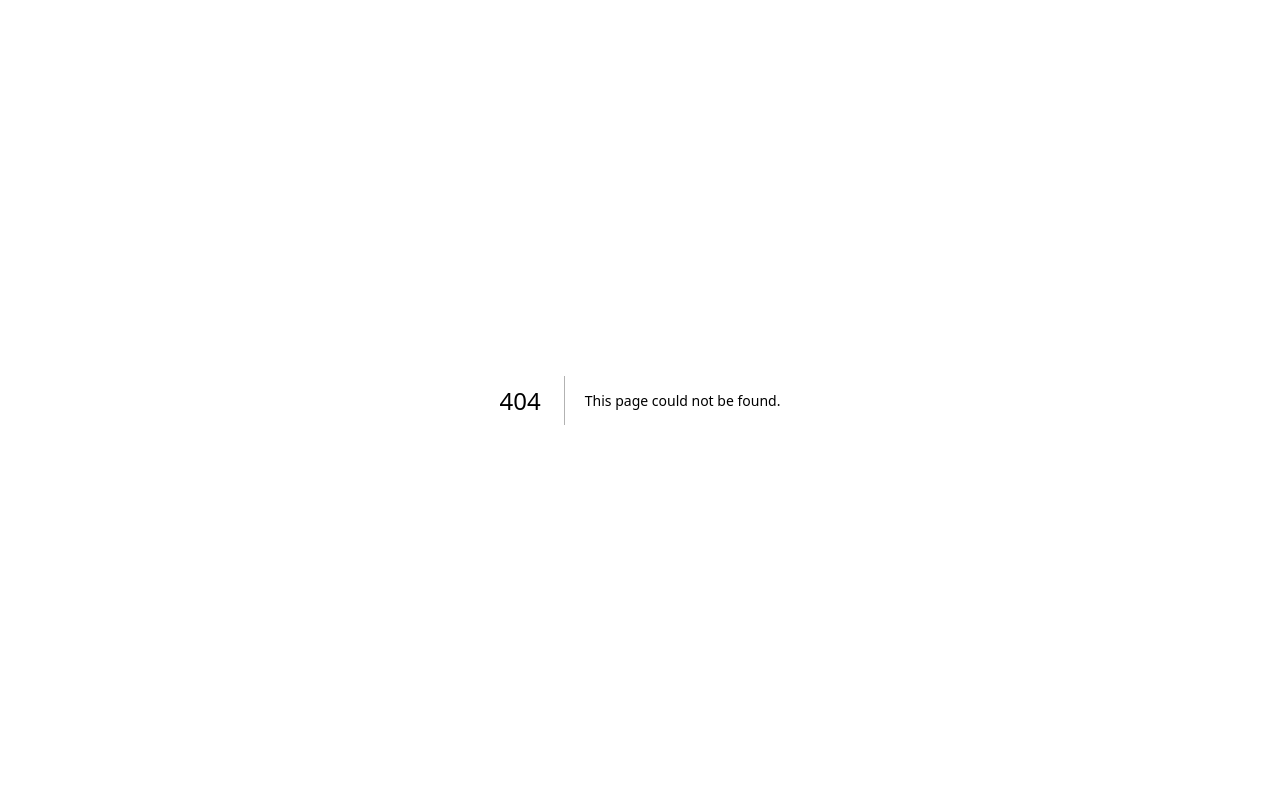
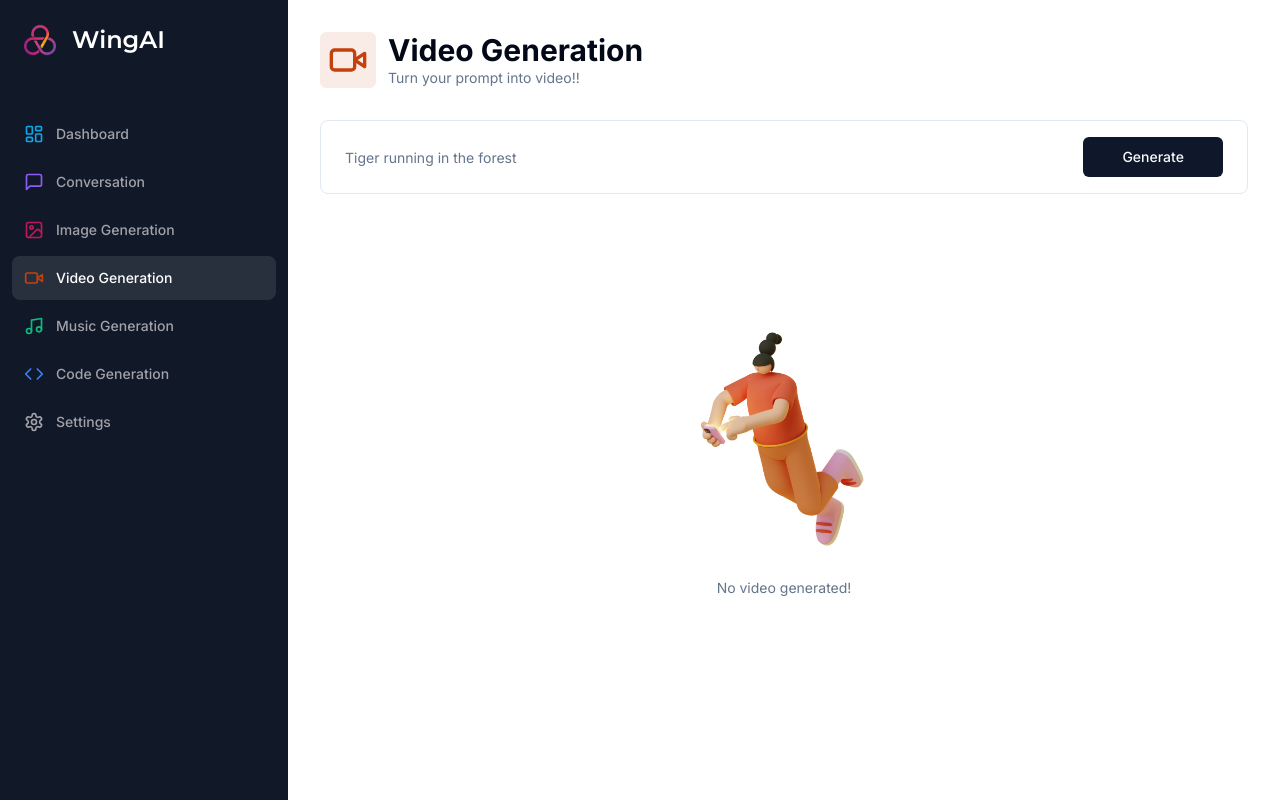
Before and after one commit to Iam-DeepakVel/WingAI-SAAS, a Next.js app: page /video in a window 1280 px wide. Before the commit this address had no page. Built offline with nearby package versions, Linux system fonts and the light colour scheme.

Commit message:
feat: add video generation AI

```diff
--- /dev/null
+++ b/app/(dashboard)/(routes)/video/constants.ts
@@ -0,0 +1,7 @@
+import * as z from "zod";
+
+export const formSchema = z.object({
+  prompt: z.string().min(1, {
+    message: "Prompt cannot be empty!",
+  }),
+});
--- /dev/null
+++ b/app/(dashboard)/(routes)/video/page.tsx
@@ -0,0 +1,101 @@
+"use client";
+import axios from "axios";
+import Heading from "@/components/heading";
+import { VideoIcon } from "lucide-react";
+import { useForm } from "react-hook-form";
+import { zodResolver } from "@hookform/resolvers/zod";
+import * as z from "zod";
+import { formSchema } from "./constants";
+import { Form, FormControl, FormField, FormItem } from "@/components/ui/form";
+import { Input } from "@/components/ui/input";
+import { Button } from "@/components/ui/button";
+import { useRouter } from "next/navigation";
+import { useState } from "react";
+import { Empty } from "@/components/empty";
+import { Loader } from "@/components/loader";
+
+const VideoPage = () => {
+  const router = useRouter();
+  const [video, setVideo] = useState<string>();
+
+  const form = useForm<z.infer<typeof formSchema>>({
+    resolver: zodResolver(formSchema),
+    defaultValues: {
+      prompt: "",
+    },
+  });
+
+  const isLoading = form.formState.isSubmitting;
+
+  async function onSubmit(values: z.infer<typeof formSchema>) {
+    try {
+      setVideo(undefined);
+      const response = await axios.post("/api/video", values);
+      setVideo(response.data[0]);
+    } catch (error: any) {
+      // TODO Open Pro Modal
+      console.log(error);
+    } finally {
+      router.refresh();
+    }
+  }
+
+  return (
+    <div>
+      <Heading
+        title="Video Generation"
+        description="Turn your prompt into video!!"
+        icon={VideoIcon}
+        iconColor="text-orange-700"
+        bgColor="bg-orange-700/10"
+      />
+      <div className="px-4 lg:px-8">
+        <div>
+          <Form {...form}>
+            <form
+              onSubmit={form.handleSubmit(onSubmit)}
+              className="rounded-lg border w-full p-4 px-3 md:px-6 focus-within:shadow-md focus-within:shadow-purple-500/10 grid grid-cols-12 gap-2"
+            >
+              <FormField
+                name="prompt"
+                render={({ field }) => (
+                  <FormItem className="col-span-12 lg:col-span-10">
+                    <FormControl className="m-0 p-0">
+                      <Input
+                        className="border-0 outline-none focus-visible:ring-0 focus-visible:ring-transparent"
+                        disabled={isLoading}
+                        placeholder="Tiger running in the forest"
+                        {...field}
+                      />
+                    </FormControl>
+                  </FormItem>
+                )}
+              />
+              <Button
+                className="col-span-12 lg:col-span-2"
+                disabled={isLoading}
+              >
+                Generate
+              </Button>
+            </form>
+          </Form>
+        </div>
+        <div className="space-y-4 mt-4">
+          {isLoading && (
+            <div className="p-8 rounded-lg w-full flex items-center justify-center bg-muted">
+              <Loader />
+            </div>
+          )}
+          {!video && !isLoading && <Empty label="No video generated!" />}
+          {video && (
+            <video controls className="w-full aspect-video rounded-lg border bg-black mt-8">
+              <source src={video} />
+            </video>
+          )}
+        </div>
+      </div>
+    </div>
+  );
+};
+
+export default VideoPage;
--- /dev/null
+++ b/app/api/video/route.ts
@@ -0,0 +1,37 @@
+import { auth } from "@clerk/nextjs";
+import { NextResponse } from "next/server";
+import Replicate from "replicate";
+
+const replicate = new Replicate({
+  auth: process.env.REPLICATE_API_TOKEN!,
+});
+
+export async function POST(req: Request) {
+  try {
+    const { userId } = auth();
+    const body = await req.json();
+    const { prompt } = body;
+
+    if (!userId) {
+      return new NextResponse("Unauthorized", { status: 401 });
+    }
+
+    if (!prompt) {
+      return new NextResponse("Prompt is required", { status: 400 });
+    }
+
+    const response = await replicate.run(
+      "anotherjesse/zeroscope-v2-xl:9f747673945c62801b13b84701c783929c0ee784e4748ec062204894dda1a351",
+      {
+        input: {
+          prompt,
+        },
+      }
+    );
+
+    return NextResponse.json(response);
+  } catch (error) {
+    console.log("[VIDEO_ERROR]", error);
+    return new NextResponse("Internal Error", { status: 500 });
+  }
+}
```
